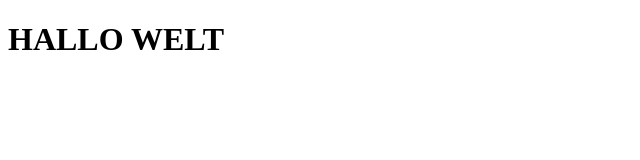
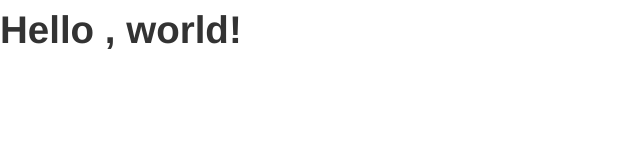
Before and after one commit to dennis116/denniskoslowski, a plain HTML site: page index.html in a window 1280 px wide. Shown: the whole page, without its empty margins (0-640 px from the left). Drawn offline with nearby package versions, Linux system fonts and the light colour scheme.

Commit message:
neue index

```diff
--- a/index.html
+++ b/index.html
@@ -1,8 +1,9 @@
-<!DOCTYPE html>
-<html>
+<!DOCTYPE html> <html>
 <head>
-<meta http-equiv="Content-Type" content="text/html;charset=utf-8" />
-<title>Hallo Welt!!!</title>
-<h1>HALLO WELT</h1>
-</head>
-</html>
+<title>Bootstrap 101 Template</title>
+<meta name="viewport" content="width=device-width,initial-scale=1.0"> <!-- Bootstrap -->
+<link href="css/bootstrap.min.css" rel="stylesheet" media="screen">
+</head> <body>
+<h1>Hello , world!</h1>
+<script src="http://code.jquery.com/jquery.js"></script> <script src="js/bootstrap.min.js"></script>
+</body> </html>
```
